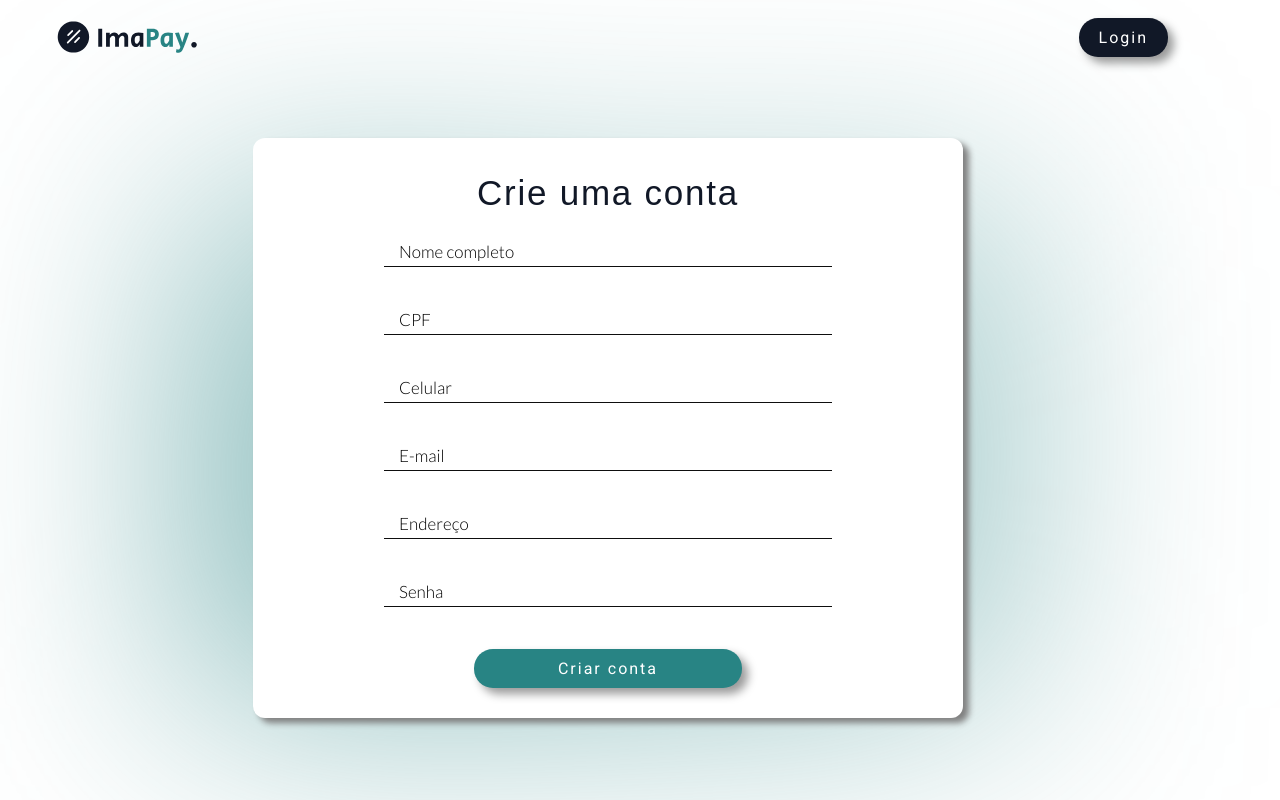
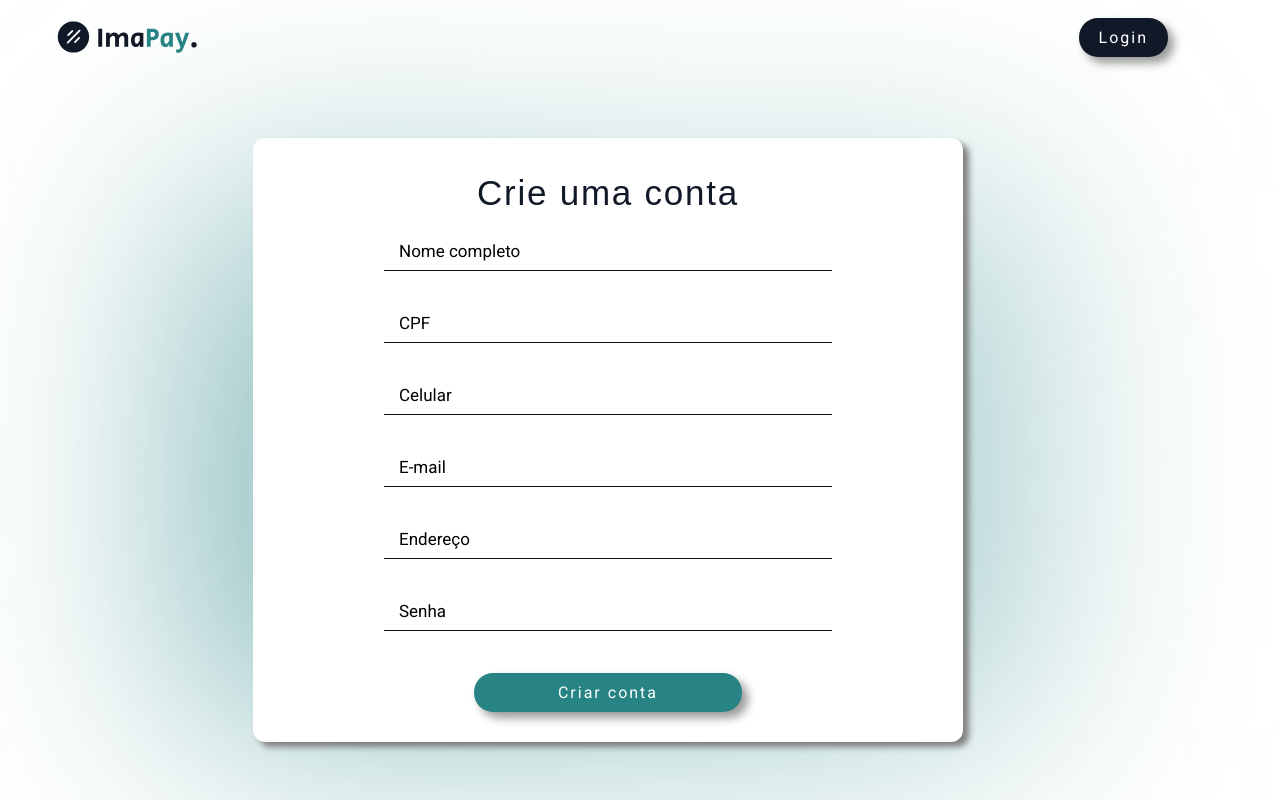
Before and after one commit to MateusNhoato/ImaPay, a React (Vite) app: page /register in a window 1280 px wide. Built offline with nearby package versions, Linux system fonts and the light colour scheme; a web font is replaced by a local one.

Commit message:
css details

```diff
--- a/src/components/Input/Input.css
+++ b/src/components/Input/Input.css
@@ -5,6 +5,8 @@
 	padding: 5px;
 	margin-bottom: 42px;
 	border-bottom: solid var(--form) 0.5px;
+	font-family: 'Roboto', sans-serif;
+	font-size: 16px;
 }
 
 .form-data:focus {
@@ -18,13 +20,14 @@ label {
 	transition: top .3s, left .3s;
 	margin-left: 15px;
 	pointer-events: none;
-	font-family: 'Lato', sans-serif;
+	font-family: 'Roboto', sans-serif;
 	font-size: 17px;
 }
 
 .label-transition {
 	top: -8px;
 	left: -15px;
-	color: gray;
+	color: #288484;
 	font-size: 11px;
+	font-family: 'Roboto', sans-serif;
 }
--- a/src/pages/home/styles.css
+++ b/src/pages/home/styles.css
@@ -61,9 +61,10 @@ body {
 	margin-bottom: 5%;
 	font-family: 'Roboto', sans-serif;
 	font-style: normal;
-	font-weight: bold;
+/*	font-weight: bold; */
 	font-size: 17px;
 	line-height: 150%;
+	text-align: justify;
 }
 
 .imagem-principal button {
@@ -84,6 +85,7 @@ body {
 	margin: 15px 15px;
 	font-size: 0.9rem;
 	color: var(--primary-color);
+	font-family: Arial, sans-serif;
 }
 
 .code-breakers a {
```
